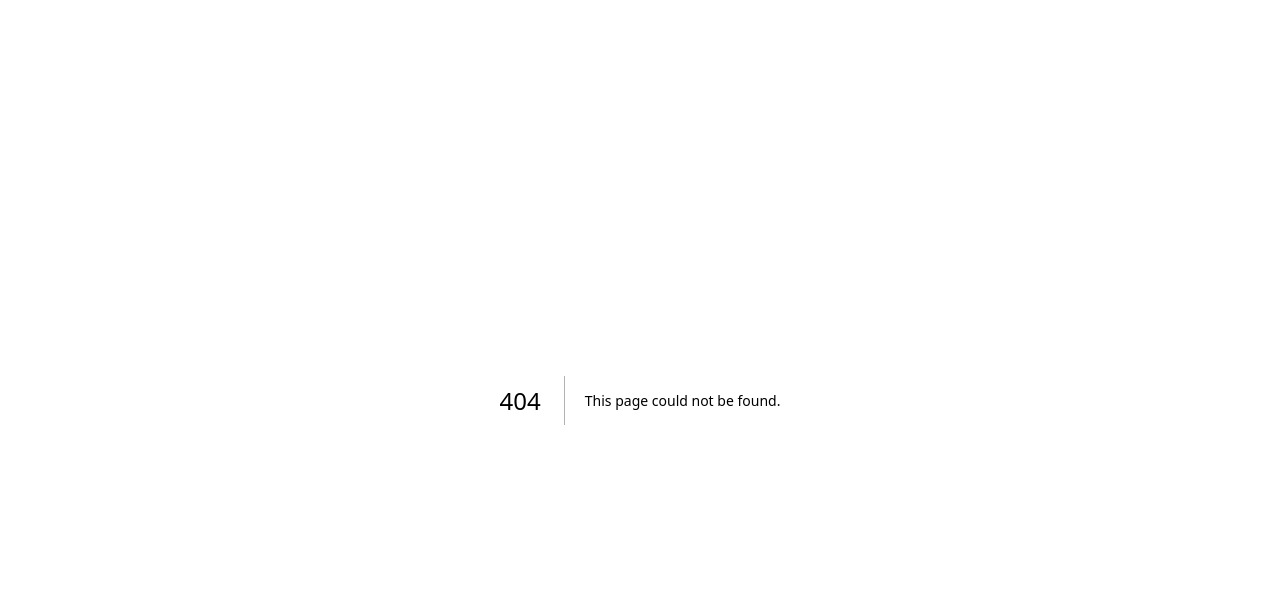
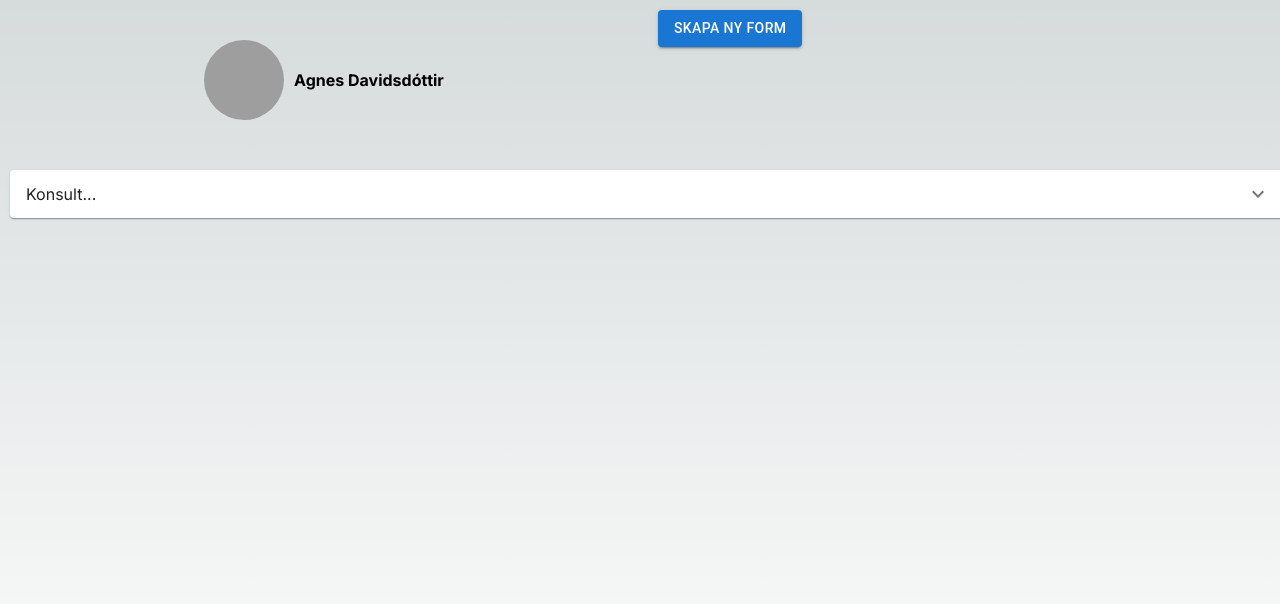
Before and after one commit to emlieskoog/feedbaq, a Next.js app in the folder feedbaq-client/: page /profile in a window 1280 px wide. Before the commit this address had no page. Shown: the top 604 px of the page. Built offline with nearby package versions, Linux system fonts and the light colour scheme; grey boxes are pictures that could not be loaded.

Commit message:
new structure for routing

```diff
--- a/feedbaq-client/app/page.tsx
+++ b/feedbaq-client/app/page.tsx
@@ -1,9 +1,8 @@
 import Image from 'next/image'
 import styles from './page.module.css'
-import FormDetail from './components/formdetail.tsx'
 
 export default function Home() {
   return (
-    <FormDetail/>
+    <h1>Hej</h1>
   );
 }
--- a/feedbaq-client/app/components/landingpage.tsx
+++ b/feedbaq-client/app/profile/page.tsx
@@ -39,7 +39,7 @@ export default function LandingPage() {
                 <h4>Agnes Davidsdóttir</h4>
             </Grid>
             <Grid item xs={6} className="topRow">
-                <Button variant="contained"> Skapa ny form </Button>
+                <Button href="./formgrid" variant="contained"> Skapa ny form </Button>
             </Grid>
             {/* Second row */}
             <Grid item xs={12} className="bottomRow">
```
Also changed, not shown: feedbaq-client/app/components/questiontemplate.tsx (deleted, +0 -13 lines), feedbaq-client/app/form/page.tsx (renamed from feedbaq-client/app/components/formdetail.tsx), feedbaq-client/app/new-form/page.tsx (renamed from feedbaq-client/app/components/formgrid.tsx).
